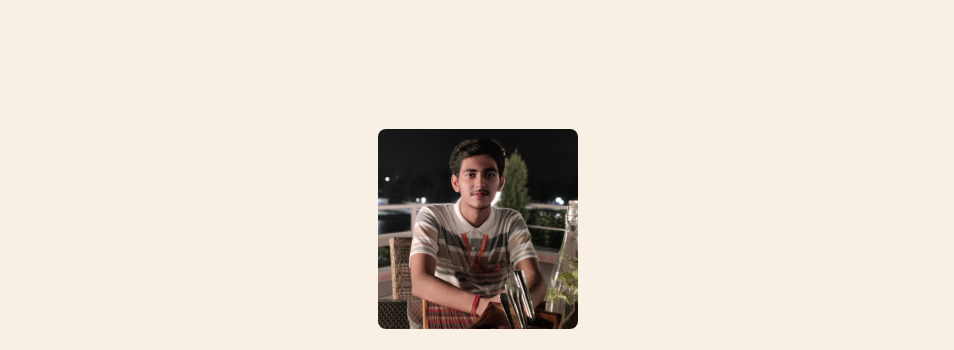
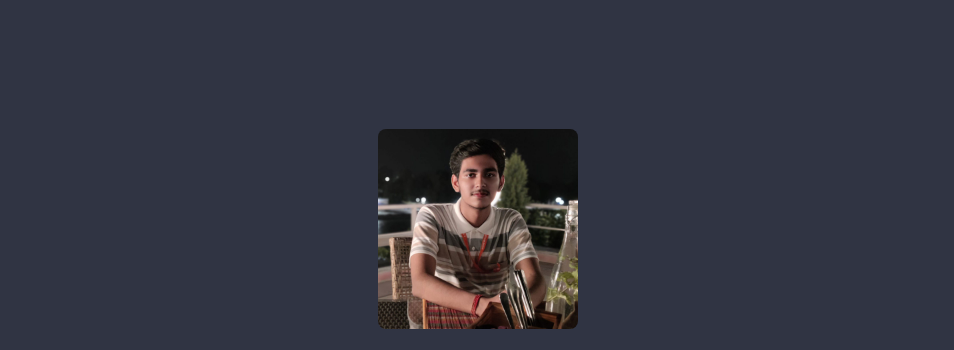
Before and after one commit to OmanshArora/OmanshArora.github.io, a plain HTML site: page index.html in a window 1280 px wide. Shown: the top 350 px of the page, without its empty margins (162-1116 px from the left). Drawn offline with Linux system fonts and the light colour scheme.

Commit message:
Update index.html

```diff
--- a/index.html
+++ b/index.html
@@ -12,7 +12,7 @@
       min-height: 100vh;
       margin: 0;
       font-family: 'Garamond';
-      background-color: #F8F0E5;
+      background-color: #303443;
     }
 
     h1 {
```
